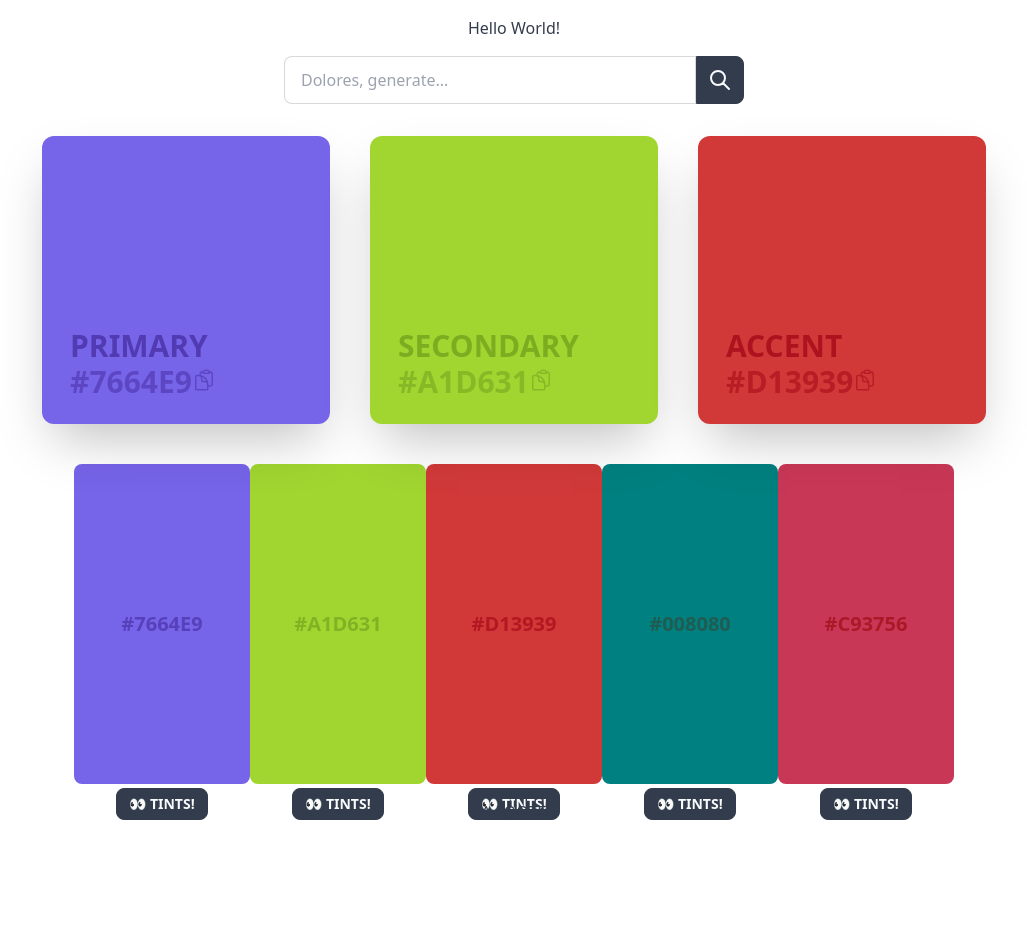
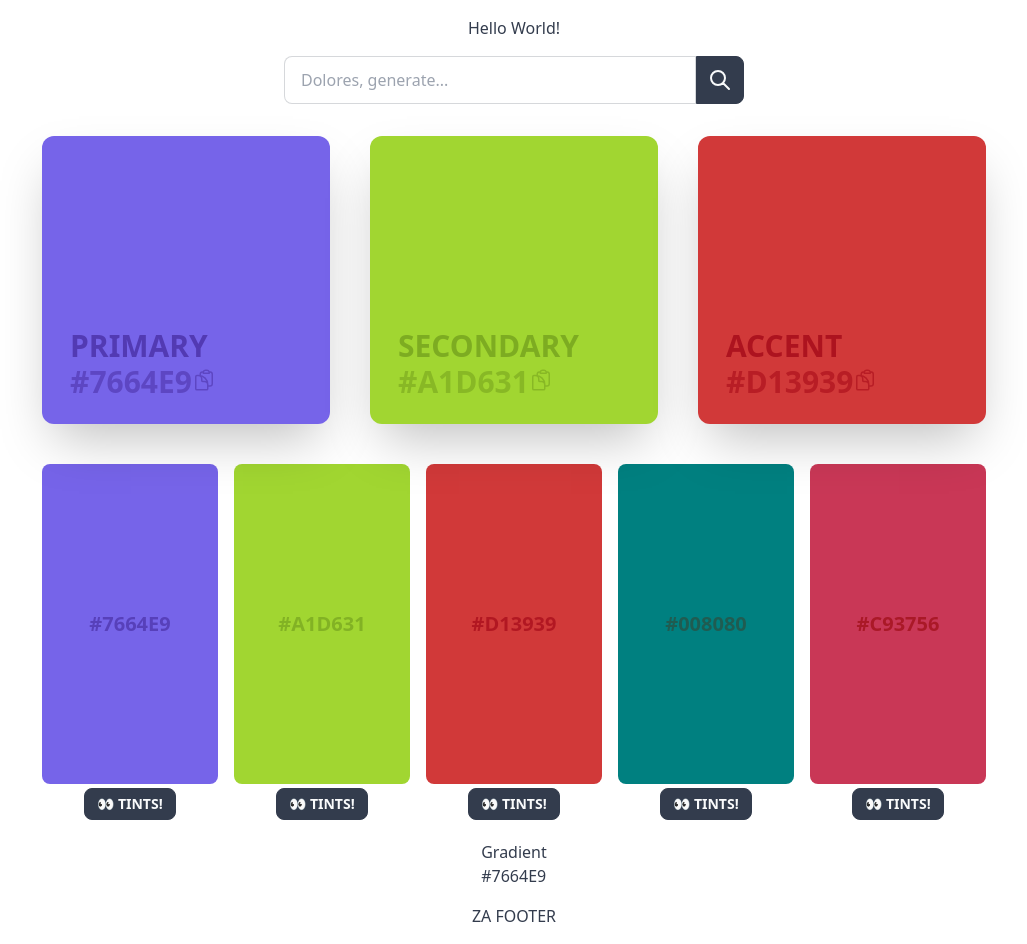
Before and after one commit to rosissharma/DOLORES, a Nuxt app: page / in a window 1280 px wide. Shown: the whole page, without its empty margins (126-1153 px from the left). Before the commit the page ends 840 px from the top, so only its background shows below. Built offline with nearby package versions, Linux system fonts and the light colour scheme.

Commit message:
gradient start

```diff
--- /dev/null
+++ b/components/GradientBlock.vue
@@ -0,0 +1,15 @@
+<template>
+  <div>
+    {{ gradientColors }}
+  </div>
+</template>
+
+<script>
+export default {
+  props: {
+    gradientColors: {
+      type: String,
+    },
+  },
+};
+</script>
--- a/pages/index.vue
+++ b/pages/index.vue
@@ -139,12 +139,18 @@ function log(currentTopic) {
     </div>
 
     <!-- color grid block -->
-    <div class="mt-10 h-52 sm:h-80 flex">
+    <div class="mt-10 h-52 flex gap-1 sm:h-80 sm:gap-4 mx-1">
       <GridBlock :color="primary" />
       <GridBlock :color="secondary" />
       <GridBlock :color="accent1" />
       <GridBlock :color="accent2" />
       <GridBlock :color="accent3" />
+    </div>
+
+    <!-- gradient block -->
+    <div class="mt-14">
+      <h1>Gradient</h1>
+      <GradientBlock :gradientColors="primary" />
     </div>
 
     <!-- display while fetching data -->
```
